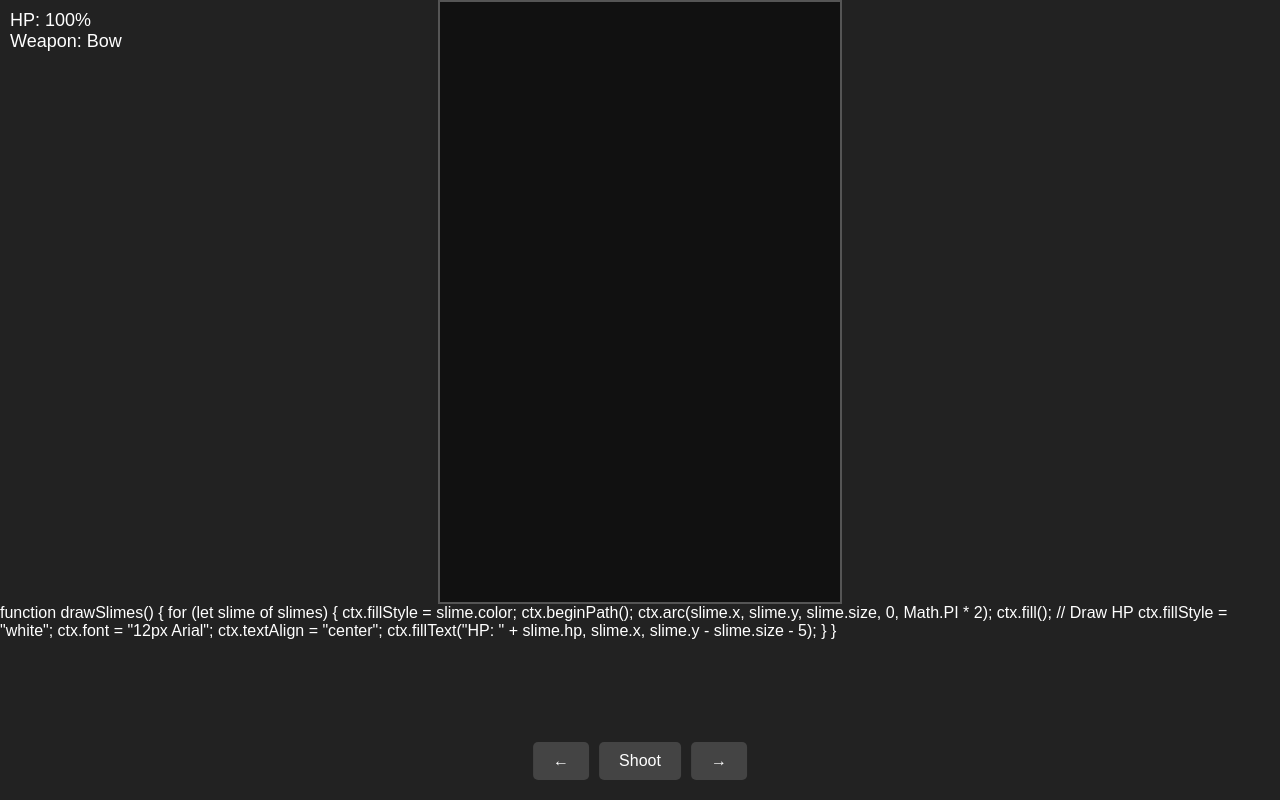
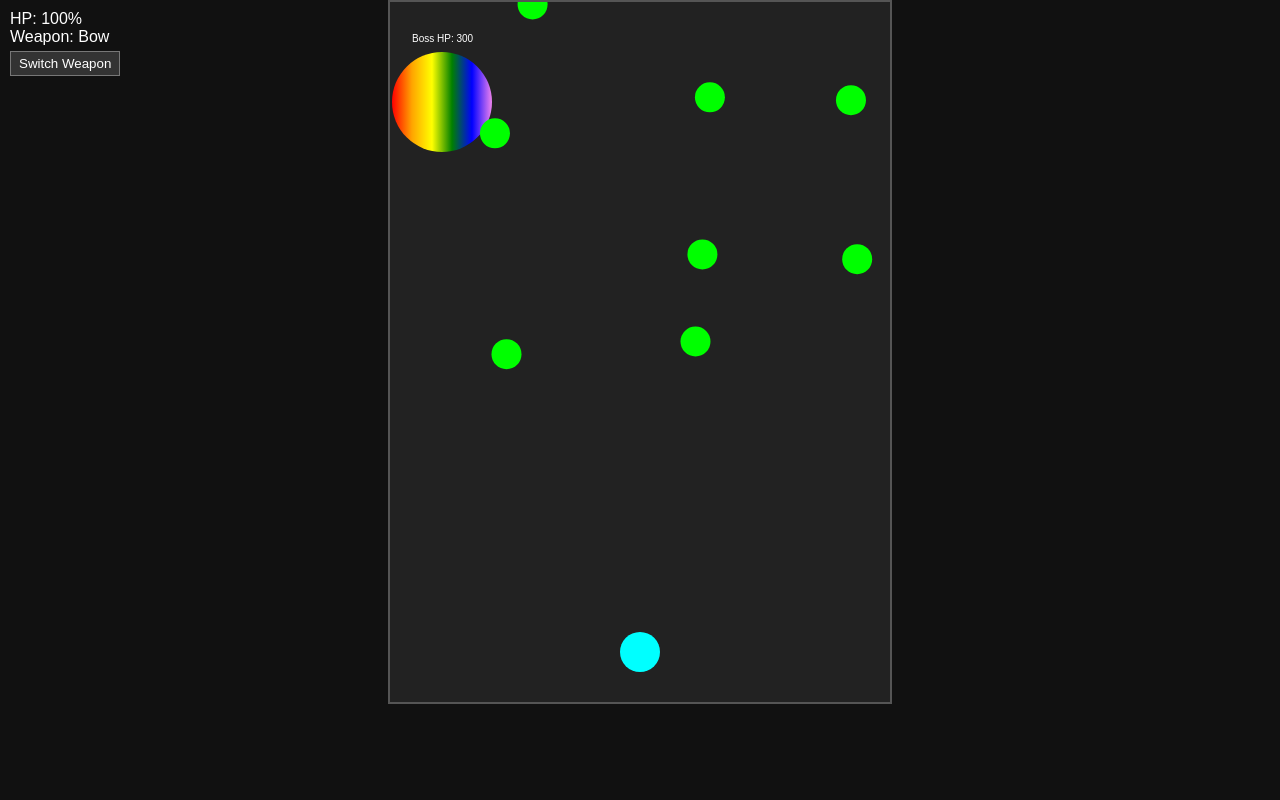
Before and after one commit to tiry0404/Slime, a plain HTML site: page index.html in a window 1280 px wide. Drawn offline with Linux system fonts and the light colour scheme.

Commit message:
Update index.html

```diff
--- a/index.html
+++ b/index.html
@@ -1,38 +1,27 @@
-
 <!DOCTYPE html>
 <html lang="en">
 <head>
   <meta charset="UTF-8" />
-  <meta name="viewport" content="width=device-width, initial-scale=1.0" />
-  <title>Bow Slime Game</title>
+  <title>Rainbow Slime Boss Game</title>
   <style>
-    * { box-sizing: border-box; margin: 0; padding: 0; }
-    body { background: #222; color: white; font-family: sans-serif; overflow: hidden; }
-    canvas { display: block; margin: auto; background: #111; border: 2px solid #555; }
+    * { margin: 0; padding: 0; box-sizing: border-box; }
+    body { background: #111; color: #fff; font-family: sans-serif; overflow: hidden; }
+    canvas { display: block; margin: auto; background: #222; border: 2px solid #555; }
     #ui {
       position: absolute;
       top: 10px;
       left: 10px;
       color: white;
-      z-index: 10;
-      font-size: 18px;
-    }
-    #controls {
-      position: absolute;
-      bottom: 20px;
-      left: 50%;
-      transform: translateX(-50%);
-      display: flex;
-      gap: 10px;
+      font-size: 16px;
       z-index: 10;
     }
     button {
-      padding: 10px 20px;
-      font-size: 16px;
-      border: none;
-      border-radius: 5px;
-      background: #444;
+      margin-top: 5px;
+      padding: 4px 8px;
+      background: #333;
       color: white;
+      border: 1px solid #777;
+      cursor: pointer;
     }
   </style>
 </head>
@@ -40,155 +29,174 @@
   <div id="ui">
     <div>HP: <span id="playerHp">100</span>%</div>
     <div>Weapon: <span id="weaponType">Bow</span></div>
+    <button onclick="switchWeapon()">Switch Weapon</button>
   </div>
-  <div id="controls">
-    <button onclick="moveLeft()">←</button>
-    <button onclick="shootArrow()">Shoot</button>
-    <button onclick="moveRight()">→</button>
-  </div>
-  <canvas id="game" width="400" height="600"></canvas>
+  <canvas id="game" width="500" height="700"></canvas>
 
   <script>
     const canvas = document.getElementById("game");
     const ctx = canvas.getContext("2d");
 
     const player = {
-      x: 200,
-      y: 550,
+      x: canvas.width / 2,
+      y: canvas.height - 50,
       size: 20,
       color: "cyan",
       hp: 100,
-      speed: 15
+      weapon: "bow"
     };
 
     const arrows = [];
-    let bossDirection = 1;
-const boss = {
-      x: 200,
+    const enemies = [];
+    const boss = {
+      x: canvas.width / 2,
       y: 100,
-      size: 60,
+      size: 50,
       hp: 300,
-      color: "rainbow"
+      color: "rainbow",
+      dx: 2,
+      dy: 0
     };
+
+    let keys = {};
+    let arrowCooldown = 0;
+
+    function switchWeapon() {
+      player.weapon = player.weapon === "bow" ? "sword" : "bow";
+      document.getElementById("weaponType").textContent = player.weapon === "bow" ? "Bow" : "Sword";
+    }
+
+    function spawnEnemy() {
+      enemies.push({
+        x: Math.random() * (canvas.width - 30) + 15,
+        y: -30,
+        size: 15,
+        hp: 20,
+        dy: 1 + Math.random()
+      });
+    }
 
     function drawPlayer() {
       ctx.fillStyle = player.color;
       ctx.beginPath();
       ctx.arc(player.x, player.y, player.size, 0, Math.PI * 2);
       ctx.fill();
-
-      // Draw bow
-      ctx.strokeStyle = "gold";
-      ctx.beginPath();
-      ctx.moveTo(player.x - 10, player.y - 20);
-      ctx.lineTo(player.x - 10, player.y + 20);
-      ctx.stroke();
+      if (player.weapon === "sword") {
+        ctx.fillStyle = "silver";
+        ctx.fillRect(player.x + 15, player.y - 5, 20, 10);
+      }
     }
 
     function drawBoss() {
-  // Draw boss HP
-  ctx.fillStyle = "white";
-  ctx.font = "14px Arial";
-  ctx.textAlign = "center";
-  ctx.fillText("Boss HP: " + boss.hp, boss.x, boss.y - boss.size - 10);
-      const gradient = ctx.createLinearGradient(boss.x - boss.size, boss.y, boss.x + boss.size, boss.y);
-      gradient.addColorStop(0, "red");
-      gradient.addColorStop(0.15, "orange");
-      gradient.addColorStop(0.3, "yellow");
-      gradient.addColorStop(0.5, "green");
-      gradient.addColorStop(0.65, "blue");
-      gradient.addColorStop(0.8, "indigo");
-      gradient.addColorStop(1, "violet");
-      ctx.fillStyle = gradient;
+      const g = ctx.createLinearGradient(boss.x - boss.size, boss.y, boss.x + boss.size, boss.y);
+      g.addColorStop(0, "red");
+      g.addColorStop(0.2, "orange");
+      g.addColorStop(0.4, "yellow");
+      g.addColorStop(0.6, "green");
+      g.addColorStop(0.8, "blue");
+      g.addColorStop(1, "violet");
+      ctx.fillStyle = g;
       ctx.beginPath();
       ctx.arc(boss.x, boss.y, boss.size, 0, Math.PI * 2);
       ctx.fill();
+
+      ctx.fillStyle = "white";
+      ctx.fillText(`Boss HP: ${boss.hp}`, boss.x - 30, boss.y - boss.size - 10);
+    }
+
+    function drawEnemies() {
+      ctx.fillStyle = "lime";
+      enemies.forEach(e => {
+        ctx.beginPath();
+        ctx.arc(e.x, e.y, e.size, 0, Math.PI * 2);
+        ctx.fill();
+      });
     }
 
     function drawArrows() {
-      ctx.fillStyle = "white";
-      for (let arrow of arrows) {
-        ctx.fillRect(arrow.x - 2, arrow.y, 4, 10);
-      }
-    }
-
-    function updateArrows() {
-      for (let arrow of arrows) arrow.y -= arrow.speed;
-      for (let arrow of arrows) {
-        const dx = arrow.x - boss.x;
-        const dy = arrow.y - boss.y;
-        const dist = Math.sqrt(dx * dx + dy * dy);
-        if (dist < boss.size) {
-          boss.hp -= 10;
-          arrow.hit = true;
-        }
-      }
-      arrows.splice(0, arrows.length, ...arrows.filter(a => !a.hit && a.y > 0));
-    }
-
-    function shootArrow() {
-      arrows.push({ x: player.x, y: player.y - 20, speed: 8 });
-    }
-
-    function moveLeft() {
-      player.x -= player.speed;
-    }
-
-    function moveRight() {
-      player.x += player.speed;
-    }
-
-    function updateUI() {
-      slimes.forEach(slime => {
-    slime.x += slime.dx;
-    if (slime.x < slime.size || slime.x > canvas.width - slime.size) {
-      slime.dx *= -1;
-    }
-  });
-
-  document.getElementById("playerHp").textContent = player.hp;
-      document.getElementById("weaponType").textContent = "Bow";
+      ctx.fillStyle = "yellow";
+      arrows.forEach(a => {
+        ctx.fillRect(a.x, a.y, 4, 10);
+      });
     }
 
     function update() {
-  // Boss movement
-  boss.x += bossDirection * 2;
-  if (boss.x < boss.size || boss.x > canvas.width - boss.size) {
-    bossDirection *= -1;
-  }
-      updateArrows();
-      updateUI();
+      // Player movement
+      if (keys["ArrowLeft"]) player.x -= 4;
+      if (keys["ArrowRight"]) player.x += 4;
+      player.x = Math.max(player.size, Math.min(canvas.width - player.size, player.x));
+
+      // Arrows
+      arrows.forEach(a => a.y -= a.speed);
+      arrows.filter(a => a.y > 0);
+
+      // Boss movement
+      boss.x += boss.dx;
+      if (boss.x - boss.size < 0 || boss.x + boss.size > canvas.width) boss.dx *= -1;
+
+      // Arrow collision with boss
+      arrows.forEach((a, i) => {
+        const dx = a.x - boss.x;
+        const dy = a.y - boss.y;
+        if (Math.sqrt(dx * dx + dy * dy) < boss.size) {
+          boss.hp -= 10;
+          a.y = -10;
+        }
+      });
+
+      // Spawn enemies
+      if (Math.random() < 0.02) spawnEnemy();
+      enemies.forEach(e => e.y += e.dy);
+
+      // Arrow hit enemies
+      enemies.forEach((e, i) => {
+        arrows.forEach((a) => {
+          const dx = e.x - a.x;
+          const dy = e.y - a.y;
+          if (Math.sqrt(dx * dx + dy * dy) < e.size) {
+            e.hp -= 10;
+            a.y = -10;
+          }
+        });
+      });
     }
 
     function render() {
       ctx.clearRect(0, 0, canvas.width, canvas.height);
       drawPlayer();
       drawBoss();
-  drawSlimes();
+      drawEnemies();
       drawArrows();
     }
 
     function gameLoop() {
       update();
       render();
+
+      document.getElementById("playerHp").textContent = player.hp;
+
       requestAnimationFrame(gameLoop);
     }
+
+    canvas.addEventListener("click", () => {
+      if (player.weapon === "bow" && arrowCooldown <= 0) {
+        arrows.push({
+          x: player.x,
+          y: player.y - 20,
+          speed: 7
+        });
+        arrowCooldown = 20;
+      }
+    });
+
+    document.addEventListener("keydown", e => keys[e.key] = true);
+    document.addEventListener("keyup", e => keys[e.key] = false);
+
+    setInterval(() => {
+      if (arrowCooldown > 0) arrowCooldown--;
+    }, 16);
 
     gameLoop();
   </script>
 </body>
 </html>
-
-function drawSlimes() {
-  for (let slime of slimes) {
-    ctx.fillStyle = slime.color;
-    ctx.beginPath();
-    ctx.arc(slime.x, slime.y, slime.size, 0, Math.PI * 2);
-    ctx.fill();
-    // Draw HP
-    ctx.fillStyle = "white";
-    ctx.font = "12px Arial";
-    ctx.textAlign = "center";
-    ctx.fillText("HP: " + slime.hp, slime.x, slime.y - slime.size - 5);
-  }
-}
```
